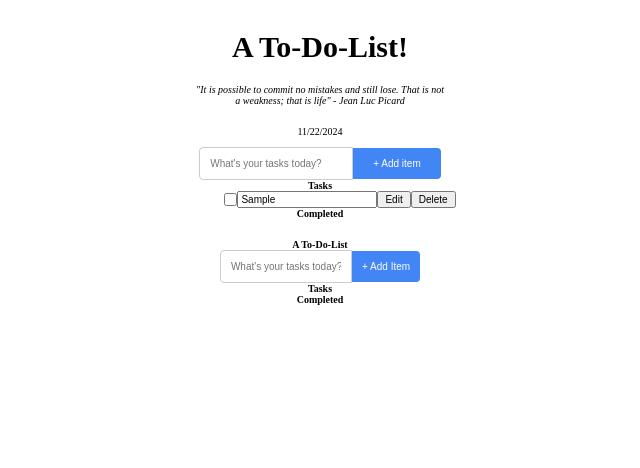
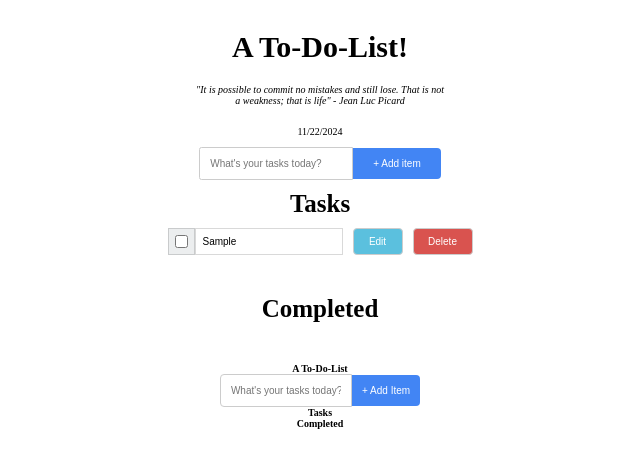
Before and after one commit to MukhriddinToshboyev/To-Do-List, a React (Vite) app: page / in a window 1280 px wide. Both pictures are taken after typing "Sample" into the empty fields and a click on the button "+ Add item". Shown: the top 468 px of the page, without its empty margins (320-960 px from the left). Built offline with nearby package versions, Linux system fonts and the light colour scheme.

Commit message:
tasks new css

```diff
--- a/src/Completed/Completed.css
+++ b/src/Completed/Completed.css
@@ -0,0 +1,15 @@
+.completed-container {
+  width: 100%;
+  margin-top: 1rem;
+  margin-bottom: 2rem;
+  display: flex;
+  flex-direction: column;
+  justify-content: start;
+}
+
+.completed-title {
+  font-size: 2.5rem;
+}
+
+.completed-lists {
+}
--- a/src/Completed/index.jsx
+++ b/src/Completed/index.jsx
@@ -7,28 +7,34 @@ function Completed({
   handleDeleteTask,
 }) {
   return (
-    <div>
-      <h2>Completed</h2>
-      <ul>
+    <div className="completed-container">
+      <h2 className="completed-title">Completed</h2>
+      <ul className="completed-lists">
         {tasks
           .filter((task) => task.completed)
           .map((task) => (
-            <li key={task.id} style={{ display: "flex", alignItems: "center" }}>
-              <input
-                type="checkbox"
-                checked
-                onChange={() => handleCompleteTask(task.id)}
-              />
-              <input
-                value={task.text}
-                style={{
-                  flex: 1,
-                  margin: "0 10px",
-                  textDecoration: "line-through",
-                }}
-              ></input>
-              <button onClick={() => handleEditTask(task.id)}>Edit</button>
-              <button onClick={() => handleDeleteTask(task.id)}>Delete</button>
+            <li key={task.id} className="completed-list">
+              <div className="completed-list__input">
+                <input
+                  type="checkbox"
+                  checked
+                  onChange={() => handleCompleteTask(task.id)}
+                  className="completed-input"
+                />
+              </div>
+              <input value={task.text} className="completed-list__text"></input>
+              <button
+                onClick={() => handleEditTask(task.id)}
+                className="completed-button__edit"
+              >
+                Edit
+              </button>
+              <button
+                onClick={() => handleDeleteTask(task.id)}
+                className="completed-button__delete"
+              >
+                Delete
+              </button>
             </li>
           ))}
       </ul>
--- a/src/Tasks/Tasks.css
+++ b/src/Tasks/Tasks.css
@@ -1 +1,61 @@
-.tasks-input__checkbox
+.tasks-container {
+  width: 100%;
+  margin-top: 1rem;
+  margin-bottom: 2rem;
+  display: flex;
+  flex-direction: column;
+  justify-content: start;
+}
+
+.tasks-title {
+  font-size: 2.5rem;
+}
+
+.tasks-lists {
+  padding: 0;
+}
+
+.tasks-list {
+  margin: 1rem;
+  display: flex;
+  align-items: center;
+}
+
+.tasks-inputs {
+  list-style: none;
+  padding: 0.6rem;
+  display: flex;
+  background: #eceeef;
+  border: 1px solid rgba(0, 0, 0, 0.15);
+}
+
+.tasks-input__checkbox {
+  font-size: 1rem;
+  padding: 0.5rem 0.75rem;
+  border: 1px solid rgba(0, 0, 0, 0.15);
+}
+
+.tasks-input {
+  padding: 0.7rem;
+  border: 1px solid rgba(0, 0, 0, 0.15);
+}
+
+.tasks-button__edit {
+  width: 5rem;
+  color: #ffff;
+  background: #5bc0de;
+  margin-right: 1rem;
+  margin-left: 1rem;
+  padding: 0.7rem;
+  border: 1px solid #ccc;
+  border-radius: 0.4rem;
+}
+
+.tasks-button__deleted {
+  width: 6rem;
+  color: #ffff;
+  background: #d9534f;
+  padding: 0.7rem;
+  border: 1px solid #ccc;
+  border-radius: 0.4rem;
+}
--- a/src/Tasks/index.jsx
+++ b/src/Tasks/index.jsx
@@ -7,18 +7,20 @@ function Tasks({
   handleCompleteTask,
 }) {
   return (
-    <div>
-      <h2>Tasks</h2>
-      <ul>
+    <div className="tasks-container">
+      <h2 className="tasks-title">Tasks</h2>
+      <ul className="tasks-lists">
         {tasks
           .filter((task) => !task.completed)
           .map((task) => (
-            <li key={task.id} style={{ display: "flex", alignItems: "center" }}>
-              <input
-                type="checkbox"
-                onChange={() => handleCompleteTask(task.id)}
-                className="tasks-input__checkbox"
-              />
+            <li key={task.id} className="tasks-list">
+              <div className="tasks-inputs">
+                <input
+                  type="checkbox"
+                  onChange={() => handleCompleteTask(task.id)}
+                  className="tasks-input__checkbox"
+                />
+              </div>
               <input type="text" value={task.text} className="tasks-input" />
 
               <button
--- a/src/To-Do-List/Menu.css
+++ b/src/To-Do-List/Menu.css
@@ -8,7 +8,6 @@
 
 .menu-header {
   margin-top: 3rem;
-  width: 100%;
 }
 
 .menu-header__title {
@@ -26,9 +25,9 @@
 
 .menu-navigation__input {
   flex: 1;
-  padding: 10px;
+  padding: 1rem;
   border: 1px solid #ccc;
-  border-radius: 4px 0 0 4px;
+  border-radius: 0.25rem 0 0 0.25rem;
   outline: none;
 }
 
```
